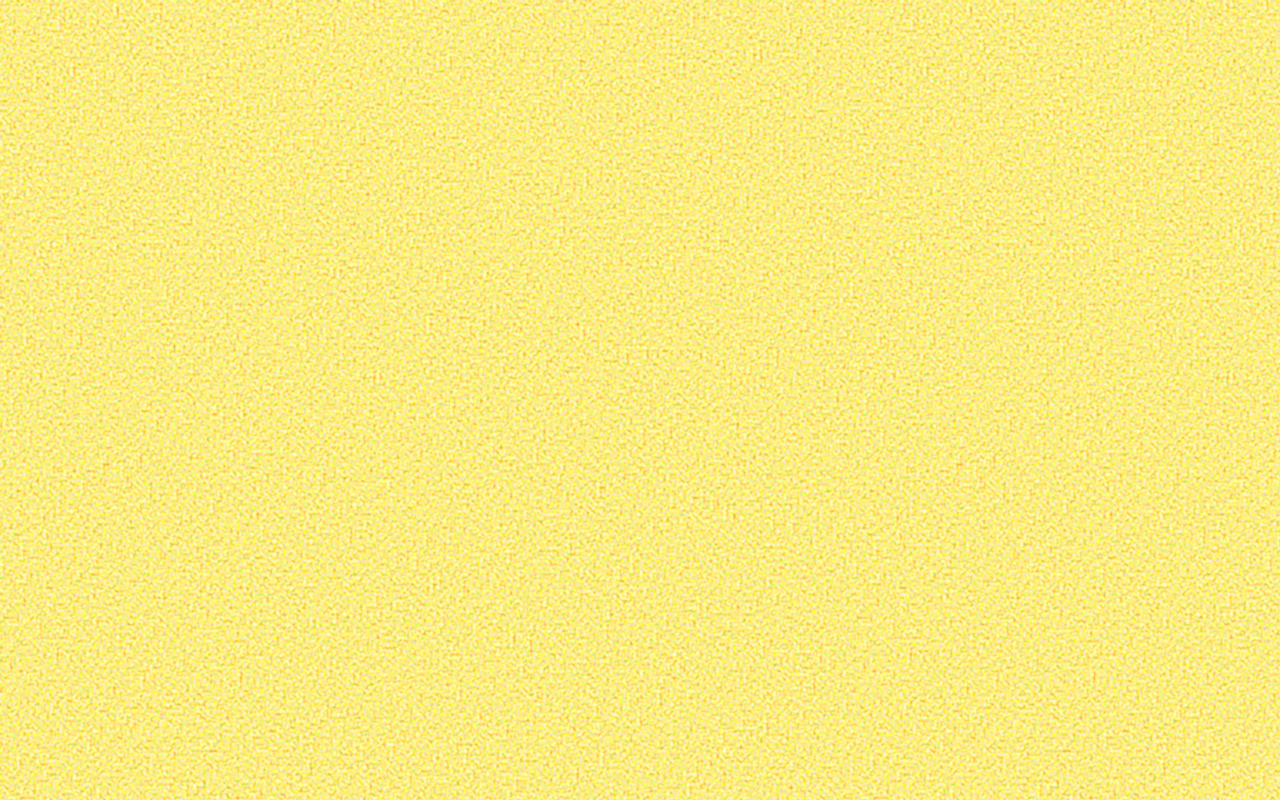
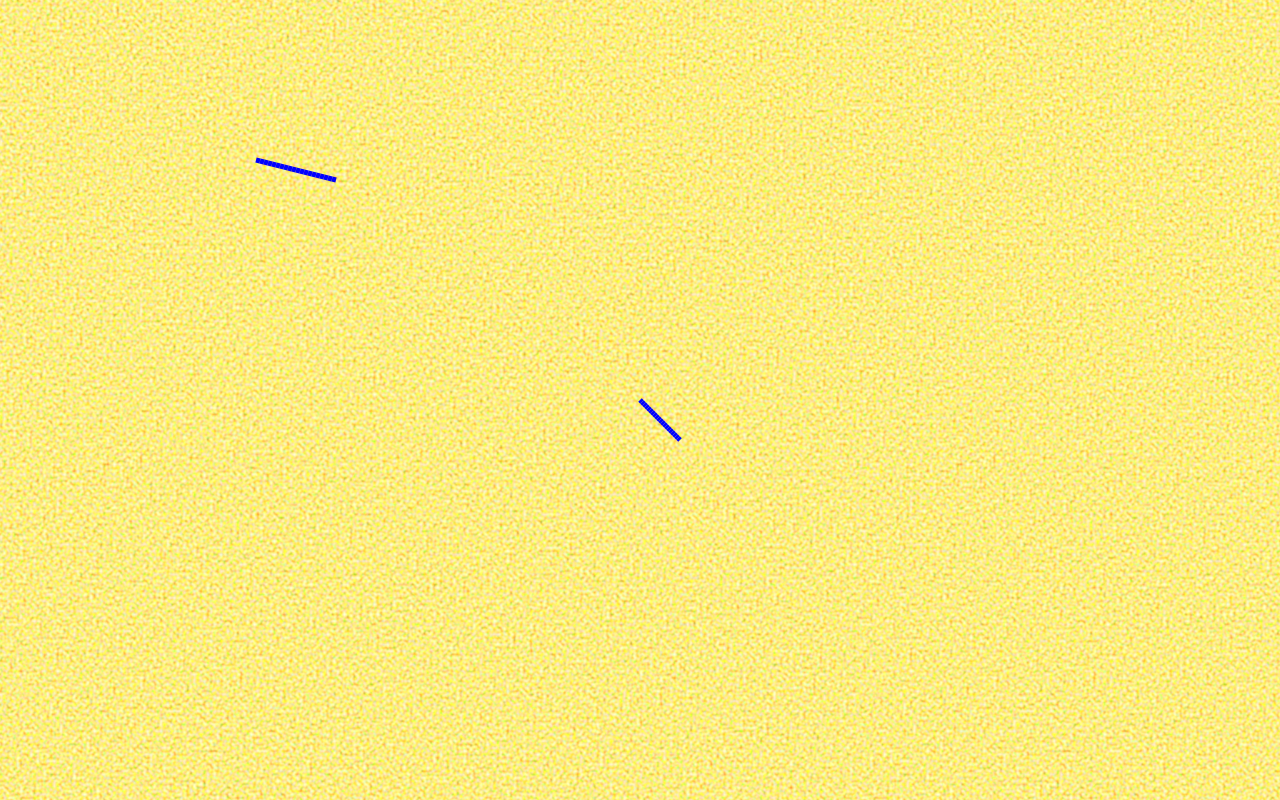
Before and after one commit to thelemonyfresh/particle-tracks, a plain HTML site: page index.html in a window 1280 px wide. Drawn offline with Linux system fonts and the light colour scheme.

Commit message:
Basic particle movement on 2d canvas.

```diff
--- a/index.html
+++ b/index.html
@@ -7,7 +7,8 @@
 
 </head>
 <body>
-  <svg id="js-particle-tracks-svg">
+  <canvas id="particles-canvas" class="full-window" style="z-index: 1"></canvas>
+  <svg id="particle-tracks-svg" class="full-window">
     <filter id='bg-noise' x='0%' y='0%' width='100%' height='100%'>
       <feTurbulence id="bg-turbulence" type="fractalNoise" result="bgTurbulence" baseFrequency="0.3" />
       <feComposite operator="in" in="bgTurbulence" in2="SourceAlpha" result="bgComposite"/>
@@ -21,4 +22,19 @@
       <!-- main javascript -->
   </svg>
   <script src="particle_tracks.js"></script>
+
+  <!--
+       Resources for drawing with particles:
+       https://stackoverflow.com/questions/19129298/dynamically-modifying-an-svg-filter-with-javascript
+
+       https://stackoverflow.com/questions/2368784/draw-on-html5-canvas-using-a-mouse
+
+       https://alistapart.com/article/finessing-fecolormatrix/
+
+       https://stackoverflow.com/questions/45624179/combine-svg-filters-feturbulence-fecolormatrix-others-to-get-single-col
+
+       https://eloquentjavascript.net/17_canvas.html
+
+
+  -->
 </body>
--- a/particle_tracks.js
+++ b/particle_tracks.js
@@ -2,14 +2,82 @@
 
 */
 
-console.log("js loading");
-
 // Assign html elements:
-let svg = document.getElementById("js-particle-tracks-svg");
+//function init()
+let svg = document.getElementById("particle-tracks-svg");
 let filterTurbulence = document.getElementById('bg-turbulence');
 
+let canvas = document.getElementById("particles-canvas");
+ctx = canvas.getContext("2d");
+
+
+function draw(x_i, y_i, x_f, y_f) {
+  ctx.lineWidth = 1;
+  ctx.beginPath();
+  let elementRect = canvas.getBoundingClientRect();
+
+  ctx.moveTo(x_i - elementRect.left, y_i - elementRect.top);
+  ctx.lineTo(x_f - elementRect.left, y_f - elementRect.top);
+  ctx.strokeStyle = 'blue';
+  ctx.lineWidth = 5;
+  ctx.stroke();
+  ctx.closePath();
+}
+
+function updateCanvasSize(){
+  // Initialize canvas to the correct size
+  const rect = canvas.getBoundingClientRect();
+  const dpRatio = window.devicePixelRatio;
+
+  // TODO: store canvas on resize and redraw existing state, so we can redraw all the time:
+  // https://stackoverflow.com/questions/5517783/preventing-canvas-clear-when-resizing-window
+  canvas.width = rect.width * dpRatio;
+  canvas.height = rect.height * dpRatio;
+  w = canvas.width;
+  h = canvas.height;
+}
+
+updateCanvasSize();
+
+class Particle {
+  constructor(pos_x, pos_y, vel_x, vel_y) {
+    this.x = pos_x;
+    this.y = pos_y;
+
+    this.v_x = vel_x;
+    this.v_y = vel_y;
+
+    this.x_f = this.x;
+    this.y_f = this.y;
+  };
+
+  updatePosition() {
+    this.x = this.x_f;
+    this.y = this.y_f;
+
+    let new_x = this.x + this.v_x;
+    let new_y = this.y + this.v_y;
+
+    this.x_f = new_x;
+    this.y_f = new_y;
+  };
+}
+
+
+function drawPaths() {
+  //updateCanvasSize();
+  particles.forEach(part => {
+    part.updatePosition();
+    draw(part.x,part.y,part.x_f,part.y_f);
+  });
+};
+
+
 // Container for particles
-let particles = [];
+let particles = [
+  new Particle(w/2,h/2, 2, 2),
+  new Particle(w/5,h/5, 4, 1)
+];
 
 let seed = 1;
 function getSeed(){
@@ -17,7 +85,9 @@ function getSeed(){
   return seed;
 };
 
+
 function advanceFrame(){
+  drawPaths();
   filterTurbulence.setAttribute('seed',getSeed());
 };
 
--- a/styles.css
+++ b/styles.css
@@ -1,4 +1,4 @@
-svg {
+.full-window {
   position: fixed;
   top: 0;
   left: 0;
```
